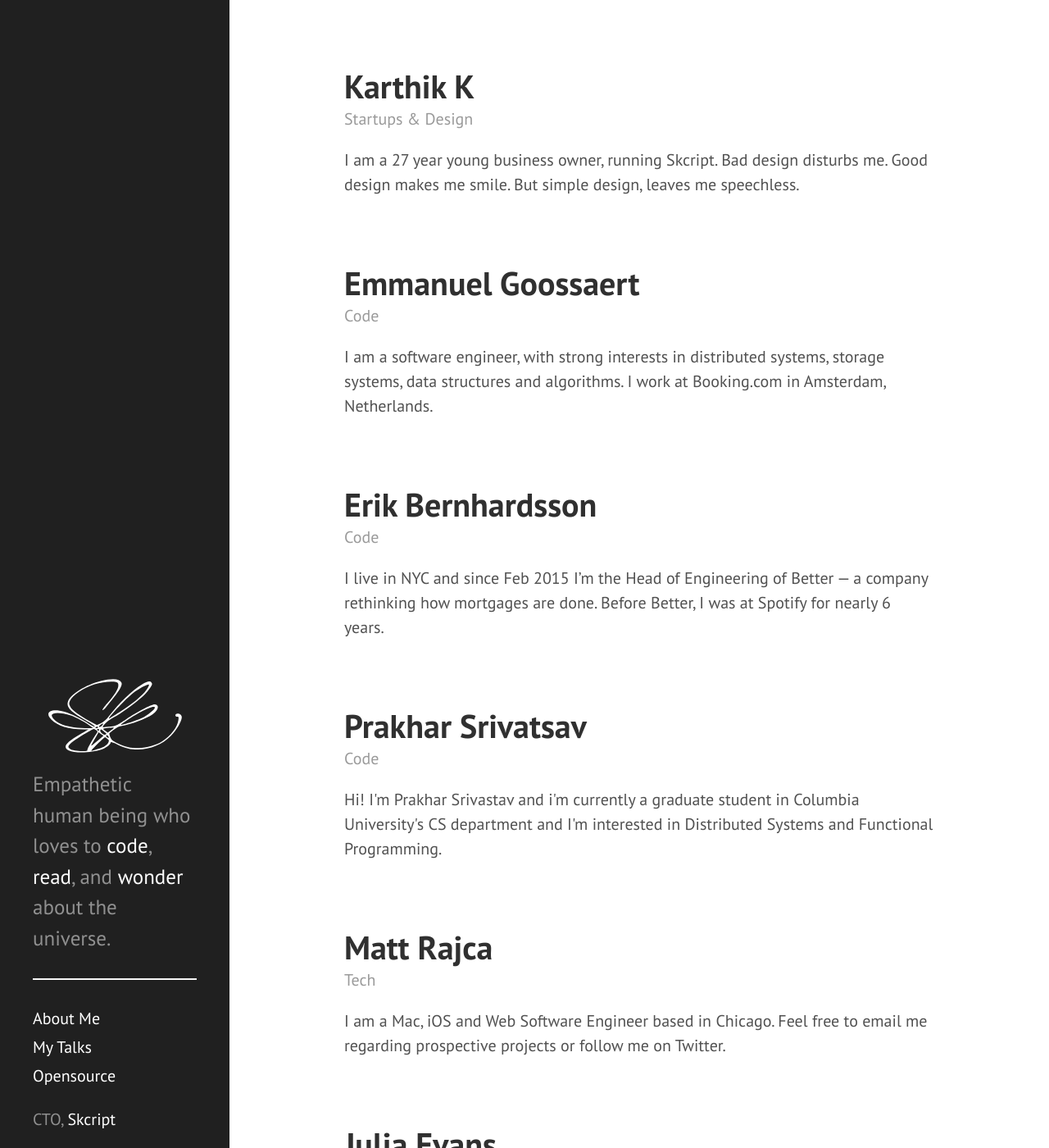
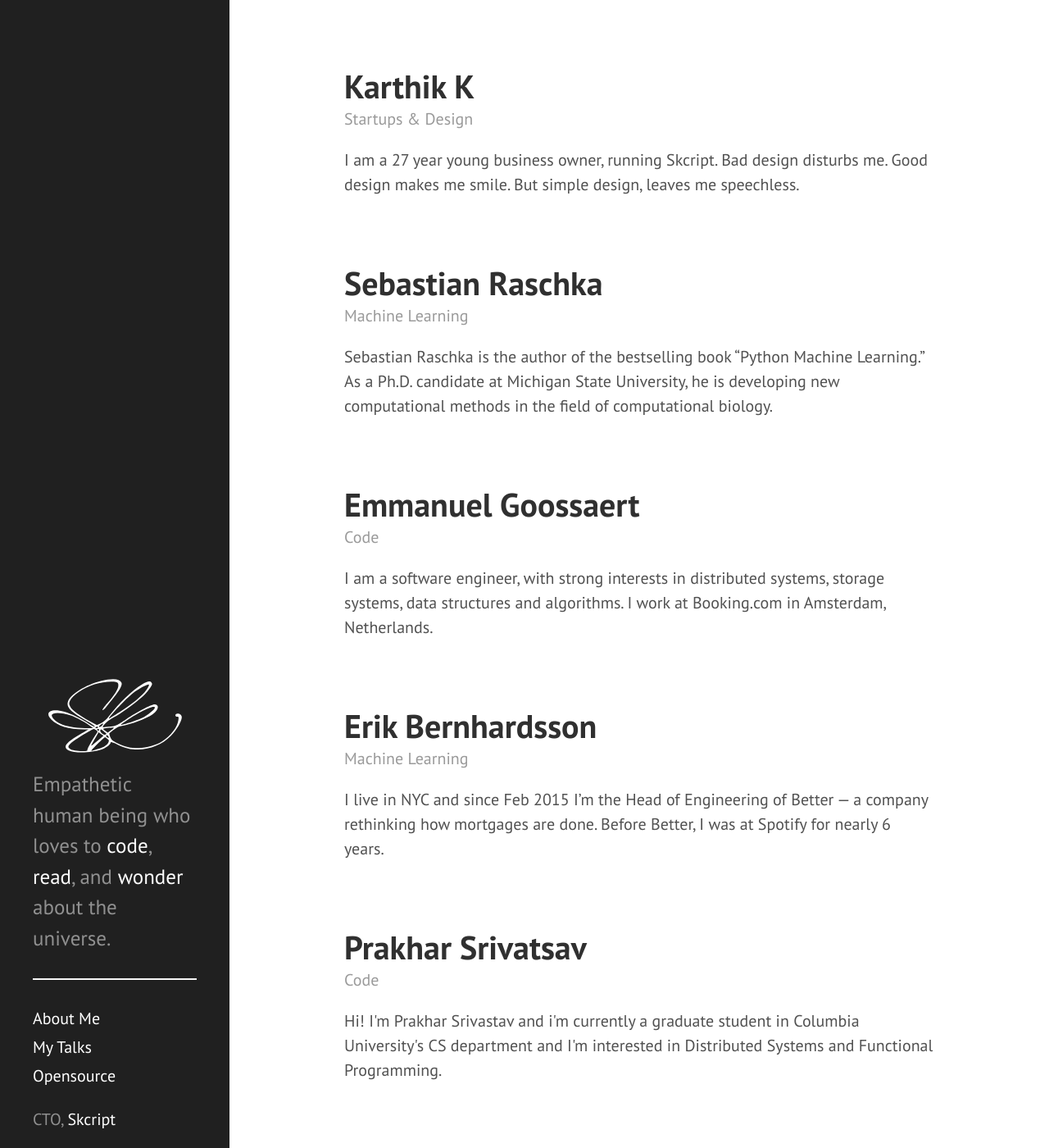
Before and after one commit to swaathi/swaathi.github.io, a Jekyll site: the page built from people/index.html, in a window 1280 px wide and 1400 px high. Shown: the whole window at 82% size. Built offline with Jekyll 4.4.1, drawn with Linux system fonts in a browser that asks for light colours.

Commit message:
People 🤠

```diff
--- a/_data/people.yml
+++ b/_data/people.yml
@@ -2,13 +2,17 @@
   website: http://www.imkarthikk.com/
   genre: Startups & Design
   description: I am a 27 year young business owner, running Skcript. Bad design disturbs me. Good design makes me smile. But simple design, leaves me speechless.
+- name: Sebastian Raschka
+  website: https://sebastianraschka.com/
+  genre: Machine Learning
+  description: Sebastian Raschka is the author of the bestselling book “Python Machine Learning.” As a Ph.D. candidate at Michigan State University, he is developing new computational methods in the field of computational biology.
 - name: Emmanuel Goossaert
   website: http://www.goossaert.com
   genre: Code
   description: I am a software engineer, with strong interests in distributed systems, storage systems, data structures and algorithms. I work at Booking.com in Amsterdam, Netherlands.
 - name: Erik Bernhardsson
   website: https://erikbern.com/
-  genre: Code
+  genre: Machine Learning
   description: I live in NYC and since Feb 2015 I’m the Head of Engineering of Better — a company rethinking how mortgages are done. Before Better, I was at Spotify for nearly 6 years.
 - name: Prakhar Srivatsav
   website: http://prakhar.me/
```
